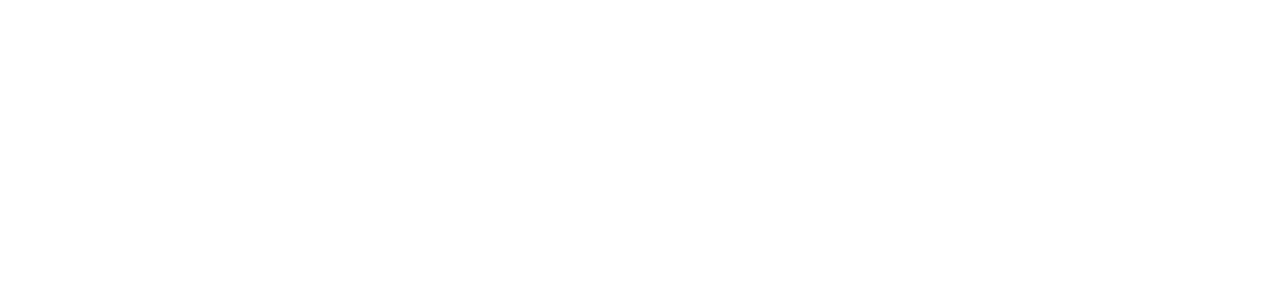
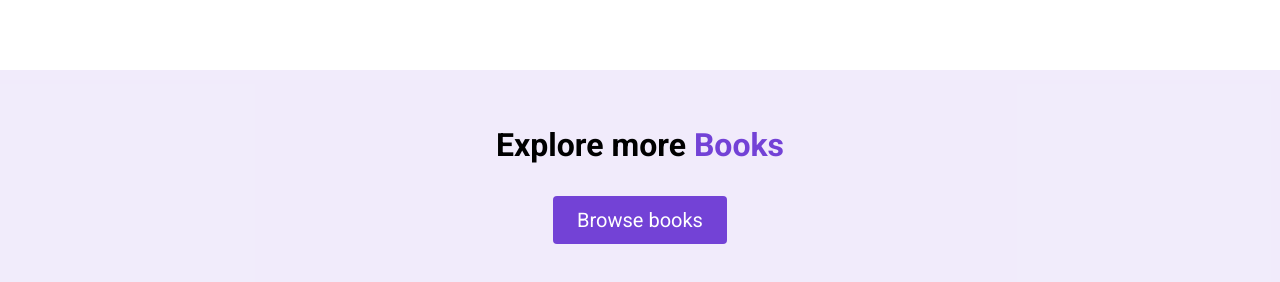
Before and after one commit to pguto4real/library-react, a React (Create React App) app: page / in a window 1280 px wide. Shown: the part 2711-2993 px from the top of the page. Before the commit the page ends 2781 px from the top, so only its background shows below. Built offline with nearby package versions, Linux system fonts and the light colour scheme.

Commit message:
add explore component

```diff
--- a/src/App.js
+++ b/src/App.js
@@ -5,6 +5,7 @@ import Landing from './components/Landing';
 import Highlights from './components/Highlights';
 import Featured from './components/Featured';
 import Discounted from './components/Discounted';
+import Explore from './components/Explore';
 function App() {
   return (
     <div className="App">
@@ -12,7 +13,8 @@ function App() {
       <Landing />
       <Highlights />
       <Featured />
-      <Discounted/>
+      <Discounted />
+      <Explore />
     </div>
   );
 }
--- /dev/null
+++ b/src/components/Explore.jsx
@@ -0,0 +1,16 @@
+import React from 'react'
+
+export default function  () {
+  return (
+    <section id="explore">
+            <div className="container">
+                <div className="row row__column">
+                    <h2 className="section__title">Explore more <span className="purple">Books</span></h2>
+                    <a href="/books">
+                        <button className="btn">Browse books</button>
+                    </a>
+                </div>
+            </div>
+        </section>
+  )
+}
```
